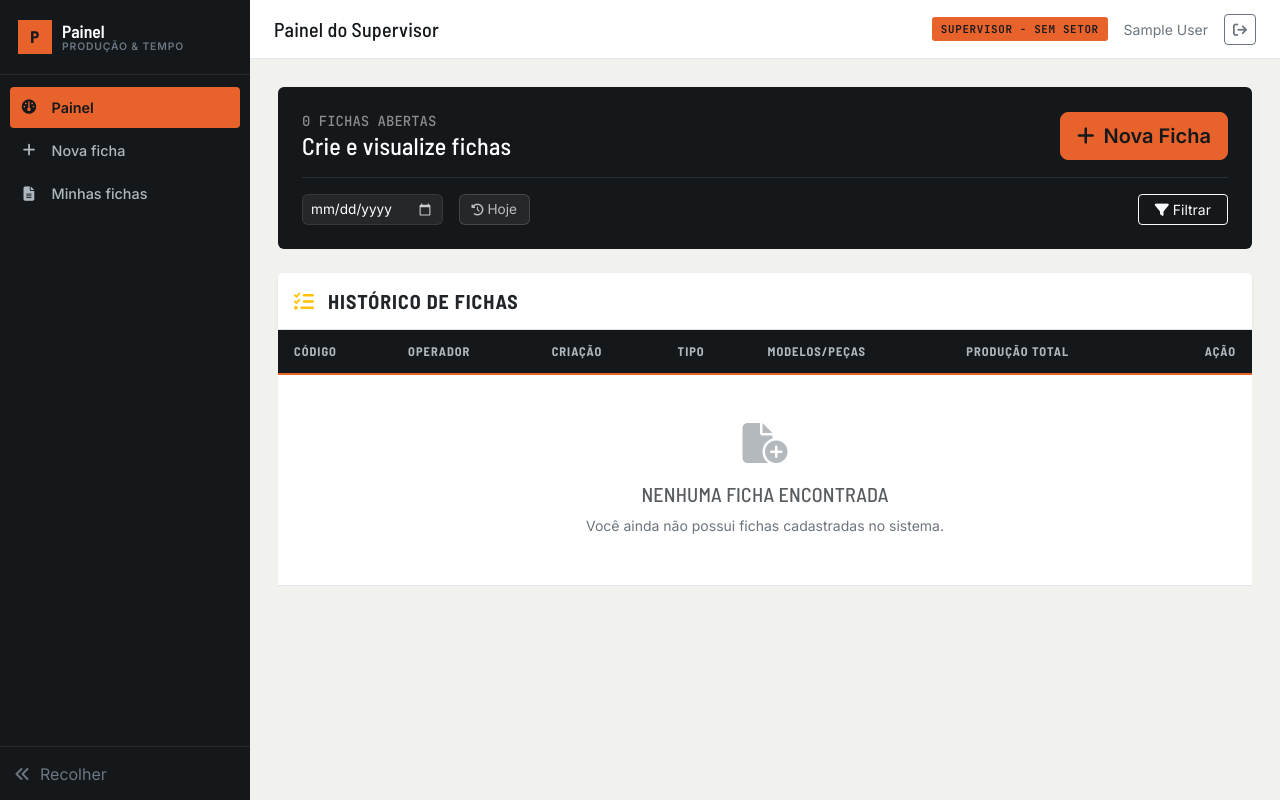
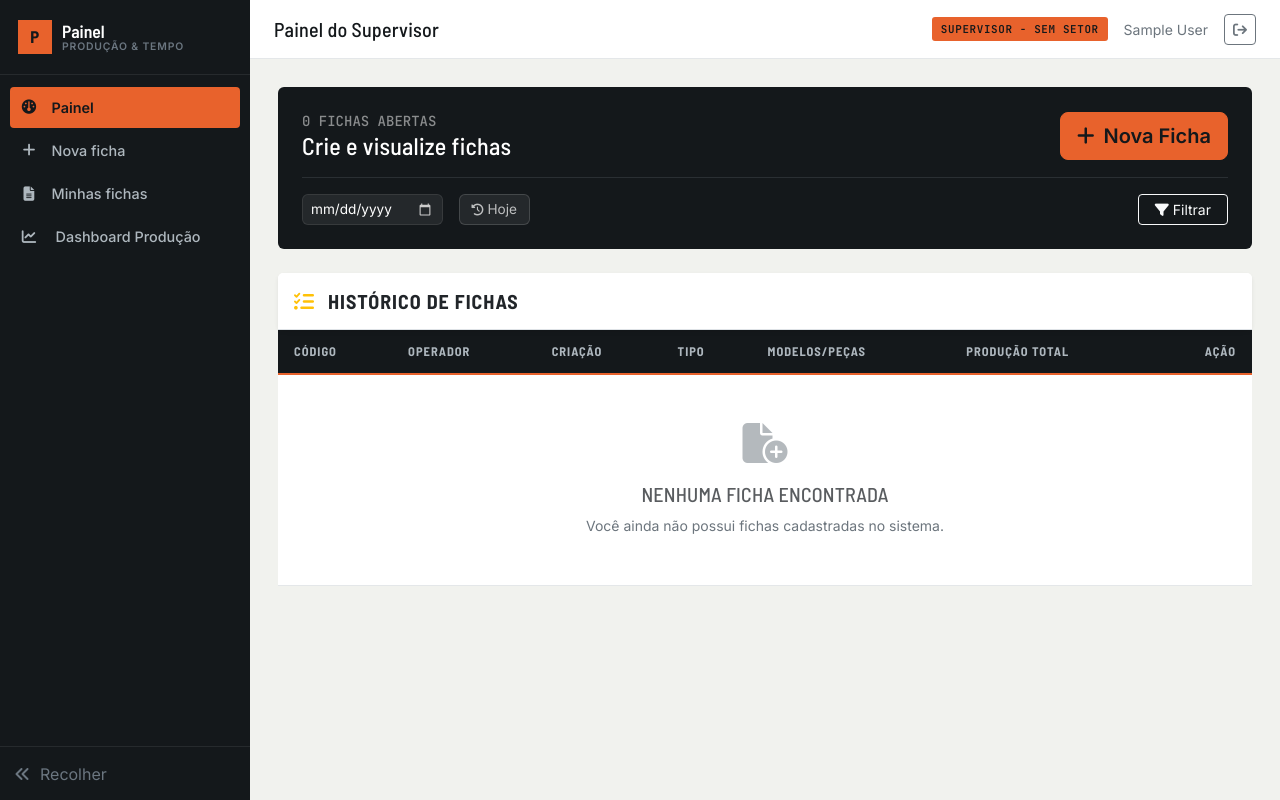
Before and after one commit to Luannz/Sistema_Tempo_Producao, a Django app: page /painel/supervisor/ in a window 1280 px wide. Run offline with Django 5.2, Linux system fonts and the light colour scheme; the visitor is signed in with stand-in values (Sample User, id 1); data that the repository does not hold is empty.

Commit message:
acesso ao template de dashboard para o tipo de usuário supervisor também

```diff
--- a/core/templates/core/base.html
+++ b/core/templates/core/base.html
@@ -331,6 +331,9 @@
             <i class="fa-solid fa-file-lines"></i><span>Minhas fichas</span>
           </a>
         {% endif %}
+        <a href="{% url 'dashboard_producao' %}" class="nav-link">
+          <i class="fa-solid fa-chart-line me-1"></i><span>Dashboard Produção</span>
+        </a>
       {% endif %}
     </nav>
 
```
